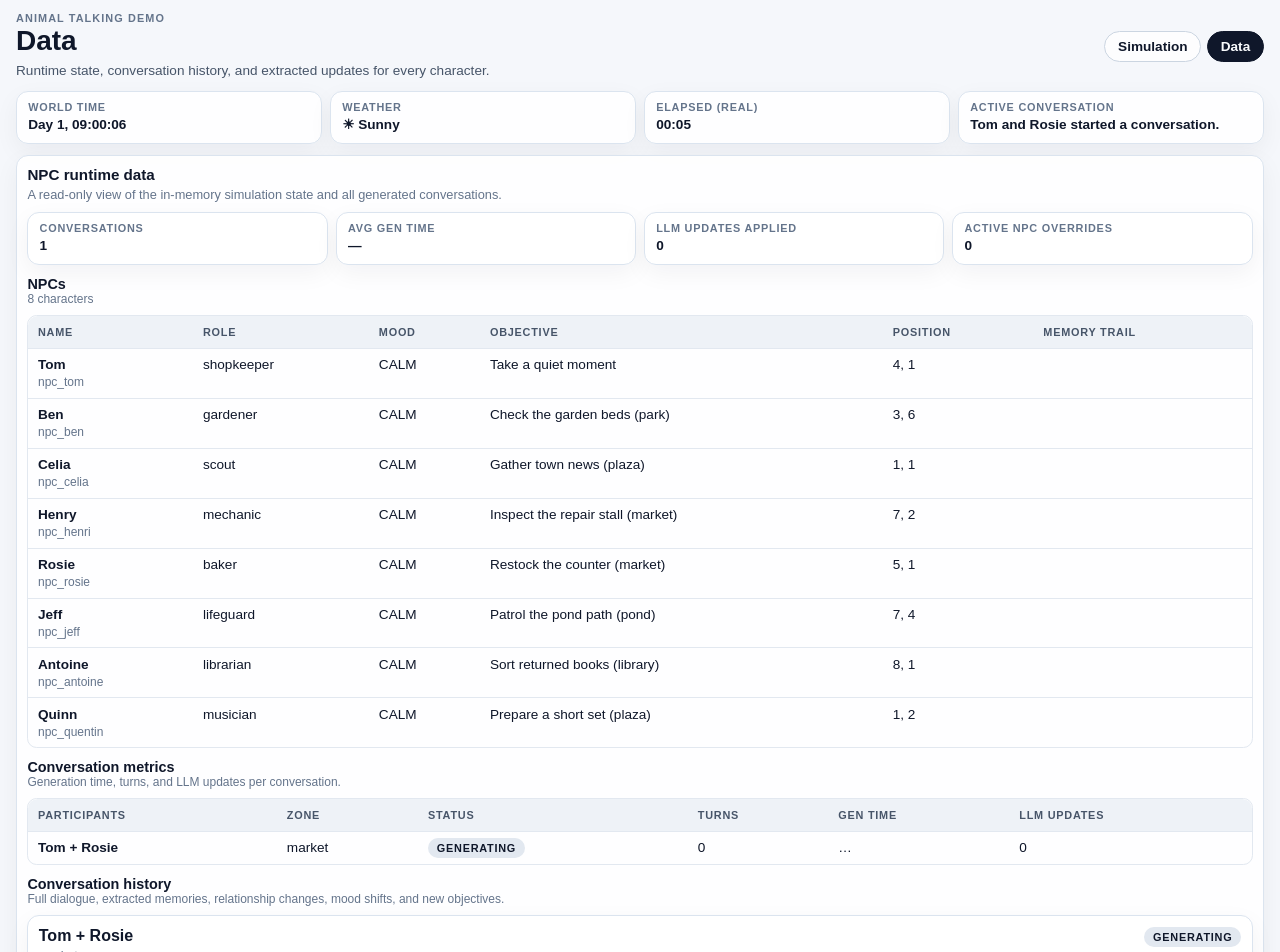
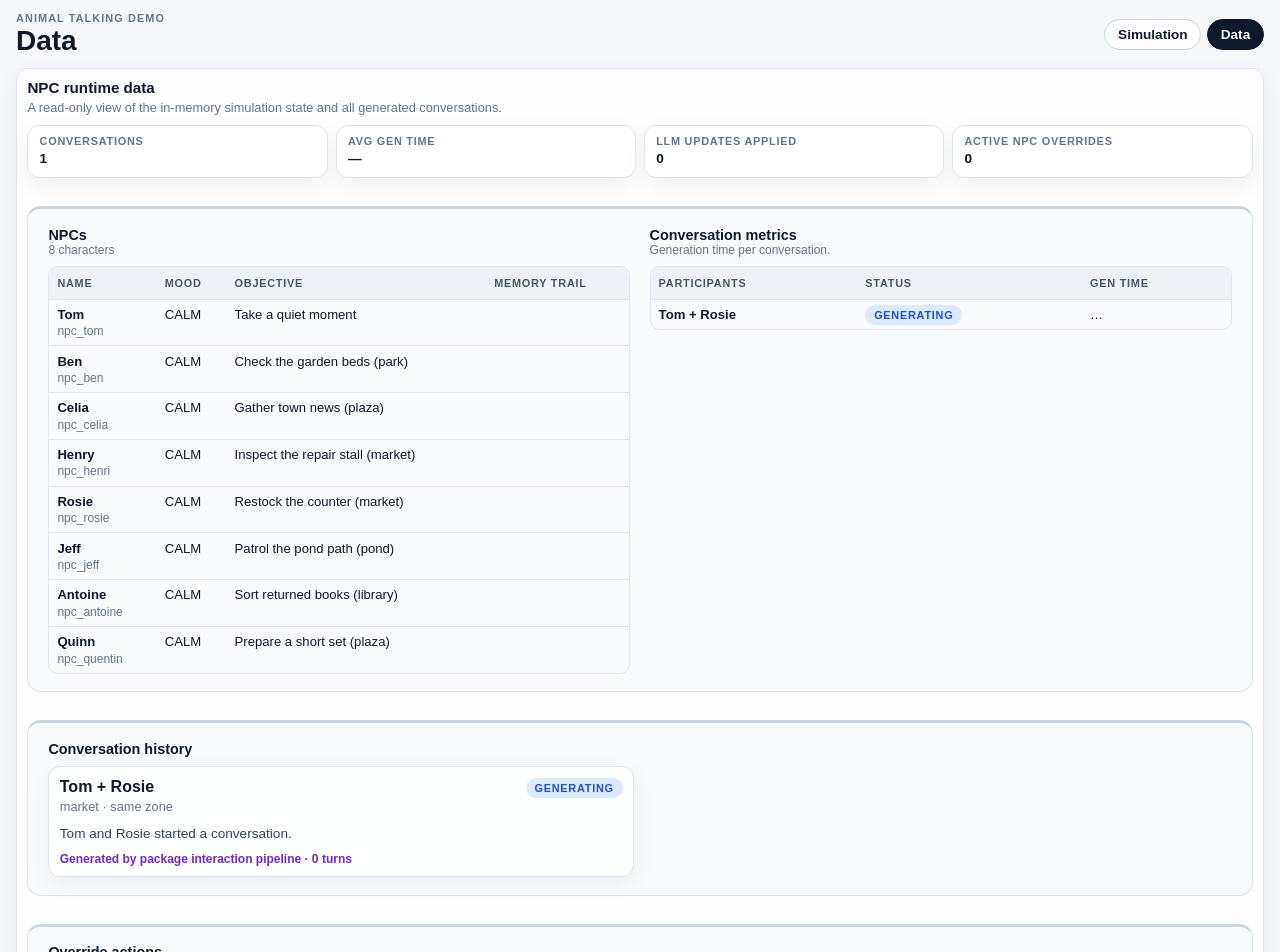
Before and after one commit to AntPlc/animal-talking-demo, a Next.js app: page /data in a window 1280 px wide. Shown: the top 952 px of the page. Built offline with nearby package versions, Linux system fonts and the light colour scheme.

Commit message:
array data up

```diff
--- a/components/DemoApp.module.css
+++ b/components/DemoApp.module.css
@@ -171,9 +171,17 @@
 
 .contentBody {
   display: grid;
-  gap: 0.65rem;
+  gap: 1.75rem;
   align-content: start;
   overflow: visible;
+}
+
+.dataBlock {
+  border: 1px solid #dbe4ef;
+  border-top: 3px solid #cbd5e1;
+  border-radius: 0.85rem;
+  background: #f8fafc;
+  padding: 1.1rem 1.25rem;
 }
 
 .panelHeader {
@@ -510,6 +518,21 @@
   flex-shrink: 0;
 }
 
+.badgeCompleted {
+  background: #dcfce7;
+  color: #15803d;
+}
+
+.badgeGenerating {
+  background: #dbeafe;
+  color: #1d4ed8;
+}
+
+.badgeFailed {
+  background: #fee2e2;
+  color: #b91c1c;
+}
+
 .placeholder {
   color: #64748b;
   font-size: 0.85rem;
@@ -521,6 +544,19 @@
   display: grid;
   gap: 0.5rem;
   align-content: start;
+}
+
+.historyGrid {
+  display: grid;
+  grid-template-columns: 1fr 1fr;
+  gap: 0.75rem;
+  align-items: start;
+}
+
+@media (max-width: 900px) {
+  .historyGrid {
+    grid-template-columns: 1fr;
+  }
 }
 
 .logList {
@@ -550,16 +586,15 @@
 .table {
   width: 100%;
   border-collapse: collapse;
-  min-width: 54rem;
 }
 
 .table th,
 .table td {
   text-align: left;
-  padding: 0.55rem 0.6rem;
+  padding: 0.45rem 0.5rem;
   border-bottom: 1px solid #e2e8f0;
   vertical-align: top;
-  font-size: 0.85rem;
+  font-size: 0.82rem;
 }
 
 .table tbody tr:last-child td {
@@ -778,6 +813,19 @@
   font-style: italic;
 }
 
+.tablesRow {
+  display: grid;
+  grid-template-columns: 1fr 1fr;
+  gap: 1.2rem;
+  align-items: start;
+}
+
+@media (max-width: 800px) {
+  .tablesRow {
+    grid-template-columns: 1fr;
+  }
+}
+
 .tableSection {
   display: grid;
   gap: 0.6rem;
@@ -851,10 +899,8 @@
 }
 
 .overridePanel {
-  border: 1px solid #dbe4ef;
-  border-radius: 0.75rem;
-  padding: 0.65rem;
-  background: #f8fafc;
+  display: grid;
+  gap: 0.6rem;
 }
 
 .overrideList {
@@ -884,6 +930,14 @@
   font-weight: 700;
   text-transform: uppercase;
   letter-spacing: 0.05em;
+}
+
+.overrideItemMeta {
+  display: flex;
+  flex-direction: column;
+  align-items: flex-end;
+  gap: 0.2rem;
+  flex-shrink: 0;
 }
 
 .overrideClassic {
--- a/components/DemoApp.tsx
+++ b/components/DemoApp.tsx
@@ -22,7 +22,6 @@ import {
   randomizeNpcPositions,
   reconcileConversationRuntime,
   startInteraction,
-  type CharacterUpdate,
   type ConversationRecord,
   type DemoState,
   type DemoView,
@@ -37,6 +36,7 @@ const STORAGE_VERSION = 5;
 // Presence of this key in sessionStorage signals a normal reload (not hard refresh).
 // sessionStorage is cleared on Shift+F5 / Ctrl+Shift+R, preserved on F5.
 const SESSION_KEY = "animal-talking-session-v4";
+const SESSION_START_KEY = "animal-talking-session-start-v5";
 const TICK_INTERVAL_MS = 1800;
 const GENERATION_DELAY_MS = Number(process.env.NEXT_PUBLIC_GENERATION_DELAY_MS) || 20_000;
 
@@ -50,8 +50,7 @@ const VIEW_LABELS: Record<DemoView, ViewLabel> = {
     title: "Simulation view",
   },
   data: {
-    title: "Data",
-    description: "Runtime state, conversation history, and extracted updates for every character.",
+    title: "Data"
   },
 };
 
@@ -76,8 +75,18 @@ export function DemoApp({ view }: Readonly<{ view: DemoView }>) {
     }
 
     if (isHardRefresh) {
-      setState((current) => randomizeNpcPositions(current, Date.now()));
+      const startMs = Date.now();
+      sessionStorage.setItem(SESSION_START_KEY, String(startMs));
+      simulationStartRef.current = startMs;
+      setElapsedMs(0);
+      setState((current) => randomizeNpcPositions(current, startMs));
     } else {
+      const storedStart = sessionStorage.getItem(SESSION_START_KEY);
+      if (storedStart) {
+        const start = parseInt(storedStart, 10);
+        simulationStartRef.current = start;
+        setElapsedMs(Date.now() - start);
+      }
       const saved = readSavedState();
       if (saved) {
         setState(normalizeSavedState(saved));
@@ -154,11 +163,13 @@ export function DemoApp({ view }: Readonly<{ view: DemoView }>) {
 
     const candidate = interactionCandidateFromConversation(activeConversation);
     setPendingCandidate(candidate);
+    const elapsed = activeConversation.startedAtMs ? Date.now() - activeConversation.startedAtMs : 0;
+    const remainingMs = Math.max(0, GENERATION_DELAY_MS - elapsed);
     timerRef.current = window.setTimeout(() => {
       setState((current) => finishInteraction(current, candidate));
       setPendingCandidate(null);
       timerRef.current = null;
-    }, GENERATION_DELAY_MS);
+    }, remainingMs);
   }, [isHydrated, pendingCandidate, state.activeConversationId, state.conversations]);
 
   useEffect(() => {
@@ -227,20 +238,13 @@ export function DemoApp({ view }: Readonly<{ view: DemoView }>) {
         </nav>
       </header>
 
-      <section
-        className={`${styles.topRow} ${isSimulationView ? styles.topRowSimulation : ""}`}
-        aria-label="World summary"
-      >
+      {isSimulationView && (
+        <section className={`${styles.topRow} ${styles.topRowSimulation}`} aria-label="World summary">
           <SummaryCard label="World time" value={formatWorldTime(state.worldTime)} />
           <SummaryCard label="Weather" value={`${weatherIcon(state.weather)} ${formatWeather(state.weather)}`} />
           <SummaryCard label="Elapsed (real)" value={formatElapsed(elapsedMs)} />
-        {!isSimulationView ? (
-          <SummaryCard
-            label="Active conversation"
-            value={activeConversation ? activeConversation.summary : "None"}
-          />
-        ) : null}
         </section>
+      )}
 
       <div
         className={`${styles.mainContent} ${isSimulationView ? styles.mainSimulation : styles.mainScrollable}`}
@@ -325,20 +329,7 @@ function SimulationView({
       <aside className={styles.conversationFeed} aria-label="Generated conversations">
         <section className={`${styles.panel} ${styles.conversationFeedPanel}`}>
           <div className={styles.panelHeader}>
-            <div>
               <h2>Generated conversations</h2>
-              <p>
-                Full dialogue and structured updates appear here as soon as a conversation
-                finishes. Scroll to review earlier exchanges from today.
-              </p>
-              <div className={styles.sourceLegend} aria-label="Override source colors">
-                <span className={styles.updateChipClassic}>Classic engine</span>
-                <span className={styles.updateChipLlm}>Package LLM</span>
-              </div>
-            </div>
-            <span className={styles.badge}>
-              {activeConversation ? activeConversation.status : "idle"}
-            </span>
           </div>
 
           <div className={`${styles.panelScroll} ${styles.historyList}`}>
@@ -377,6 +368,8 @@ function DataView({ state }: Readonly<{ state: DemoState }>) {
   const npcPagination = usePagination(state.npcs);
   const convPagination = usePagination(state.conversations);
   const overridePagination = usePagination(state.recentOverrides);
+  const reversedConversations = [...state.conversations].reverse();
+  const historyPagination = usePagination(reversedConversations, CONV_PAGE_SIZE);
 
   return (
     <section className={`${styles.panel} ${styles.contentPanel}`} aria-label="Data">
@@ -395,6 +388,7 @@ function DataView({ state }: Readonly<{ state: DemoState }>) {
           <SummaryCard label="Active NPC overrides" value={String(state.recentOverrides.length)} />
         </div>
 
+        <div className={`${styles.dataBlock} ${styles.tablesRow}`}>
           <div className={styles.tableSection}>
             <div className={styles.tableSectionHeader}>
               <div>
@@ -408,10 +402,8 @@ function DataView({ state }: Readonly<{ state: DemoState }>) {
                 <thead>
                   <tr>
                     <th>Name</th>
-                  <th>Role</th>
                     <th>Mood</th>
                     <th>Objective</th>
-                  <th>Position</th>
                     <th>Memory trail</th>
                   </tr>
                 </thead>
@@ -422,10 +414,8 @@ function DataView({ state }: Readonly<{ state: DemoState }>) {
                         <strong>{npc.profile.name}</strong>
                         <div className={styles.tableMeta}>{npc.profile.id}</div>
                       </td>
-                    <td>{npc.profile.role}</td>
                       <td>{npc.runtime.mood}</td>
                       <td>{formatObjective(npc.runtime.objective)}</td>
-                    <td>{npc.runtime.position.x}, {npc.runtime.position.y}</td>
                       <td>{npc.memories.slice(0, 2).join(" | ")}</td>
                     </tr>
                   ))}
@@ -434,12 +424,11 @@ function DataView({ state }: Readonly<{ state: DemoState }>) {
             </div>
           </div>
 
-        {state.conversations.length > 0 && (
           <div className={styles.tableSection}>
             <div className={styles.tableSectionHeader}>
               <div>
                 <h3>Conversation metrics</h3>
-                <p>Generation time, turns, and LLM updates per conversation.</p>
+                <p>Generation time per conversation.</p>
               </div>
               <PaginationBar {...convPagination} />
             </div>
@@ -448,11 +437,8 @@ function DataView({ state }: Readonly<{ state: DemoState }>) {
                 <thead>
                   <tr>
                     <th>Participants</th>
-                    <th>Zone</th>
                     <th>Status</th>
-                    <th>Turns</th>
                     <th>Gen time</th>
-                    <th>LLM updates</th>
                   </tr>
                 </thead>
                 <tbody>
@@ -460,15 +446,11 @@ function DataView({ state }: Readonly<{ state: DemoState }>) {
                     const genMs = conv.startedAtMs && conv.endedAtMs
                       ? ((conv.endedAtMs - conv.startedAtMs) / 1000).toFixed(1) + "s"
                       : conv.status === "generating" ? "…" : "—";
-                    const llmCount = conv.updates.filter((u) => u.source === "LLM_PACKAGE").length;
                     return (
                       <tr key={conv.id}>
                         <td><strong>{conv.participantNames.join(" + ")}</strong></td>
-                        <td>{conv.zoneId ?? "—"}</td>
-                        <td><span className={styles.badge}>{conv.status}</span></td>
-                        <td>{conv.generatedTurnCount}</td>
+                        <td><span className={statusBadgeClass(conv.status)}>{conv.status}</span></td>
                         <td>{genMs}</td>
-                        <td>{llmCount}</td>
                       </tr>
                     );
                   })}
@@ -476,27 +458,27 @@ function DataView({ state }: Readonly<{ state: DemoState }>) {
               </table>
             </div>
           </div>
-        )}
+        </div>
 
-        <div className={styles.tableSection}>
+        <div className={`${styles.dataBlock} ${styles.tableSection}`}>
           <div className={styles.tableSectionHeader}>
             <div>
               <h3>Conversation history</h3>
-              <p>Full dialogue, extracted memories, relationship changes, mood shifts, and new objectives.</p>
             </div>
+            <PaginationBar {...historyPagination} />
           </div>
-          <div className={styles.historyList}>
           {state.conversations.length > 0 ? (
-              state.conversations.map((conversation) => (
-                <ConversationCard key={conversation.id} conversation={conversation} npcs={state.npcs} />
-              ))
+            <div className={styles.historyGrid}>
+              {historyPagination.slice.map((conversation) => (
+                <ConversationCard key={conversation.id} conversation={conversation} />
+              ))}
+            </div>
           ) : (
             <p className={styles.placeholder}>No conversations yet. The simulation generates them automatically.</p>
           )}
         </div>
-        </div>
 
-        <section className={styles.overridePanel} aria-label="Override actions">
+        <section className={`${styles.dataBlock} ${styles.overridePanel}`} aria-label="Override actions">
           <div className={styles.tableSectionHeader}>
             <div>
               <h3>Override actions</h3>
@@ -511,7 +493,7 @@ function DataView({ state }: Readonly<{ state: DemoState }>) {
           </div>
         </section>
 
-        <div className={styles.databaseGrid}>
+        <div className={`${styles.dataBlock} ${styles.databaseGrid}`}>
           {state.npcs.map((npc) => (
             <article key={npc.profile.id} className={styles.smallCard}>
               <div className={styles.smallCardHeader}>
@@ -540,14 +522,15 @@ function DataView({ state }: Readonly<{ state: DemoState }>) {
 }
 
 const PAGE_SIZE = 10;
+const CONV_PAGE_SIZE = 5;
 
-// Hook that slices an array into pages of PAGE_SIZE items and exposes safe page navigation.
+// Hook that slices an array into pages and exposes safe page navigation.
 // safePage clamps the current page index to prevent out-of-bound reads when the array shrinks.
-function usePagination<T>(items: T[]) {
+function usePagination<T>(items: T[], pageSize = PAGE_SIZE) {
   const [page, setPage] = useState(0);
-  const totalPages = Math.max(1, Math.ceil(items.length / PAGE_SIZE));
+  const totalPages = Math.max(1, Math.ceil(items.length / pageSize));
   const safePage = Math.min(page, totalPages - 1);
-  const slice = items.slice(safePage * PAGE_SIZE, safePage * PAGE_SIZE + PAGE_SIZE);
+  const slice = items.slice(safePage * pageSize, safePage * pageSize + pageSize);
   return { page: safePage, setPage, totalPages, slice };
 }
 
@@ -583,6 +566,13 @@ function PaginationBar({
 }
 
 // Small stat card displaying a text label and a bold value. Used in the top summary row.
+function statusBadgeClass(status: string): string {
+  if (status === "completed") return `${styles.badge} ${styles.badgeCompleted}`;
+  if (status === "generating") return `${styles.badge} ${styles.badgeGenerating}`;
+  if (status === "failed") return `${styles.badge} ${styles.badgeFailed}`;
+  return styles.badge;
+}
+
 function SummaryCard({ label, value }: Readonly<{ label: string; value: string }>) {
   return (
     <article className={styles.summaryCard}>
@@ -684,7 +674,7 @@ function ConversationCardCompact({ conversation }: Readonly<{ conversation: Conv
           <strong>{conversation.participantNames.join(" + ")}</strong>
           <p>{conversation.zoneId ?? "unknown zone"} · {conversation.reason.toLowerCase().replace("_", " ")}</p>
         </div>
-        <span className={styles.badge}>{conversation.status}</span>
+        <span className={statusBadgeClass(conversation.status)}>{conversation.status}</span>
       </header>
       <p className={styles.conversationSummary}>{conversation.summary}</p>
       {llmCount > 0 && (
@@ -697,49 +687,11 @@ function ConversationCardCompact({ conversation }: Readonly<{ conversation: Conv
   );
 }
 
-// Formats a single CharacterUpdate into a { label, detail, isLlm } triple for the history view.
-// Resolves participant names from IDs and humanises each update type for display.
-function formatUpdateDetail(
-  update: CharacterUpdate,
-  participantIds: [string, string],
-  participantNames: [string, string],
-  npcs: NpcState[],
-): { label: string; detail: string; isLlm: boolean } {
-  const idx = participantIds.indexOf(update.characterId);
-  const name = idx >= 0 ? participantNames[idx] : "?";
-  const isLlm = update.source === "LLM_PACKAGE";
-
-  switch (update.type) {
-    case "UPDATE_MOOD":
-      return { label: `${name} — mood`, detail: update.mood.toLowerCase(), isLlm };
-    case "UPDATE_OBJECTIVE": {
-      const goalType = update.objective.type === "GO_TO_LOCATION" ? "go to" : "idle";
-      return { label: `${name} — new goal`, detail: `${goalType}: ${update.objective.label}`, isLlm };
-    }
-    case "ADD_MEMORY":
-      return { label: `${name} — memory`, detail: update.memory, isLlm };
-    case "UPDATE_RELATIONSHIP": {
-      const target = npcs.find((n) => n.profile.id === update.targetCharacterId);
-      const targetName = target?.profile.name ?? update.targetCharacterId;
-      return {
-        label: `${name} → ${targetName}`,
-        detail: formatRelationship(update.relationship),
-        isLlm,
-      };
-    }
-  }
-}
 
 // Expanded conversation card used in the history view.
 // Shows the full dialogue transcript followed by two grouped update sections:
 // one for LLM-sourced extractions and one for classic-engine updates.
-function ConversationCard({
-  conversation,
-  npcs,
-}: Readonly<{ conversation: ConversationRecord; npcs: NpcState[] }>) {
-  const llmUpdates = conversation.updates.filter((u) => u.source === "LLM_PACKAGE");
-  const classicUpdates = conversation.updates.filter((u) => u.source === "CLASSIC_ENGINE");
-
+function ConversationCard({ conversation }: Readonly<{ conversation: ConversationRecord }>) {
   return (
     <article className={styles.conversationCard}>
       <header className={styles.conversationHeader}>
@@ -747,7 +699,7 @@ function ConversationCard({
           <strong>{conversation.participantNames.join(" + ")}</strong>
           <p>{conversation.zoneId ?? "unknown zone"} · {conversation.reason.toLowerCase().replace("_", " ")}</p>
         </div>
-        <span className={styles.badge}>{conversation.status}</span>
+        <span className={statusBadgeClass(conversation.status)}>{conversation.status}</span>
       </header>
 
       <p className={styles.conversationSummary}>{conversation.summary}</p>
@@ -766,54 +718,6 @@ function ConversationCard({
               <span>{turn.message}</span>
             </div>
           ))}
-        </div>
-      )}
-
-      {llmUpdates.length > 0 && (
-        <div className={styles.updatesSection}>
-          <p className={styles.updatesSectionLabel}>LLM extractions</p>
-          <div className={styles.updateRows}>
-            {llmUpdates.map((update, i) => {
-              const { label, detail } = formatUpdateDetail(
-                update,
-                conversation.participantIds,
-                conversation.participantNames,
-                npcs,
-              );
-              return (
-                <div key={`llm-${i}`} className={styles.updateRow}>
-                  <span className={styles.updateRowLabel}>{label}</span>
-                  <span className={styles.updateRowDetail}>{detail}</span>
-                  <span className={styles.updateRowTimestamp}>{update.timestamp}</span>
-                  <span className={`${styles.updateChip} ${styles.updateChipLlm}`}>LLM</span>
-                </div>
-              );
-            })}
-          </div>
-        </div>
-      )}
-
-      {classicUpdates.length > 0 && (
-        <div className={styles.updatesSection}>
-          <p className={styles.updatesSectionLabel}>Classic engine</p>
-          <div className={styles.updateRows}>
-            {classicUpdates.map((update, i) => {
-              const { label, detail } = formatUpdateDetail(
-                update,
-                conversation.participantIds,
-                conversation.participantNames,
-                npcs,
-              );
-              return (
-                <div key={`classic-${i}`} className={styles.updateRow}>
-                  <span className={styles.updateRowLabel}>{label}</span>
-                  <span className={styles.updateRowDetail}>{detail}</span>
-                  <span className={styles.updateRowTimestamp}>{update.timestamp}</span>
-                  <span className={`${styles.updateChip} ${styles.updateChipClassic}`}>Classic</span>
-                </div>
-              );
-            })}
-          </div>
         </div>
       )}
     </article>
@@ -885,30 +789,7 @@ function normalizeSavedState(state: DemoState): DemoState {
     { stampCooldownOnRelease: true },
   );
 
-  if (!state.activeConversationId) {
   return baseState;
-  }
-
-  const completedAt = new Date().toISOString();
-
-  return reconcileConversationRuntime(
-    {
-      ...baseState,
-      activeConversationId: null,
-      conversations: state.conversations.map((conversation) => {
-        if (conversation.id !== state.activeConversationId) {
-          return conversation;
-        }
-
-        return {
-          ...conversation,
-          status: "failed",
-          endedAt: completedAt,
-        };
-      }),
-    },
-    { stampCooldownOnRelease: true },
-  );
 }
 
 // Type guard that verifies the persisted object has the correct schema version
@@ -960,7 +841,10 @@ function OverrideEventRow({ event }: Readonly<{ event: OverrideEvent }>) {
         <strong>{event.type}</strong>
         <p>{event.note}</p>
       </div>
+      <div className={styles.overrideItemMeta}>
         <span>{event.source === "CLASSIC_ENGINE" ? "Classic" : "Package LLM"}</span>
+        <span className={styles.updateRowTimestamp}>{event.timestamp}</span>
+      </div>
     </article>
   );
 }
--- a/lib/demo-state.ts
+++ b/lib/demo-state.ts
@@ -120,6 +120,7 @@ export interface OverrideEvent {
   type: CharacterUpdate["type"];
   source: "CLASSIC_ENGINE" | "LLM_PACKAGE";
   note: string;
+  timestamp: string;
 }
 
 export interface ConversationRecord {
@@ -1325,7 +1326,7 @@ export function formatTimestamp(date: Date): string {
   const hh = date.getHours().toString().padStart(2, "0");
   const min = date.getMinutes().toString().padStart(2, "0");
   const ss = date.getSeconds().toString().padStart(2, "0");
-  return `${dd}${mm}${yy}:${hh}${min}${ss}`;
+  return `${mm}/${dd}/${yy} ${hh}:${min}:${ss}`;
 }
 
 // Deterministically picks one entry from a template array using a string-hashed seed.
@@ -1758,6 +1759,7 @@ function registerOverrideEvents(
     type: update.type,
     source: update.source,
     note: update.note,
+    timestamp: update.timestamp,
   }));
 
   return [...nextEvents, ...existing].slice(0, 40);
```
Lines whose indentation alone changed are shown as unchanged.
